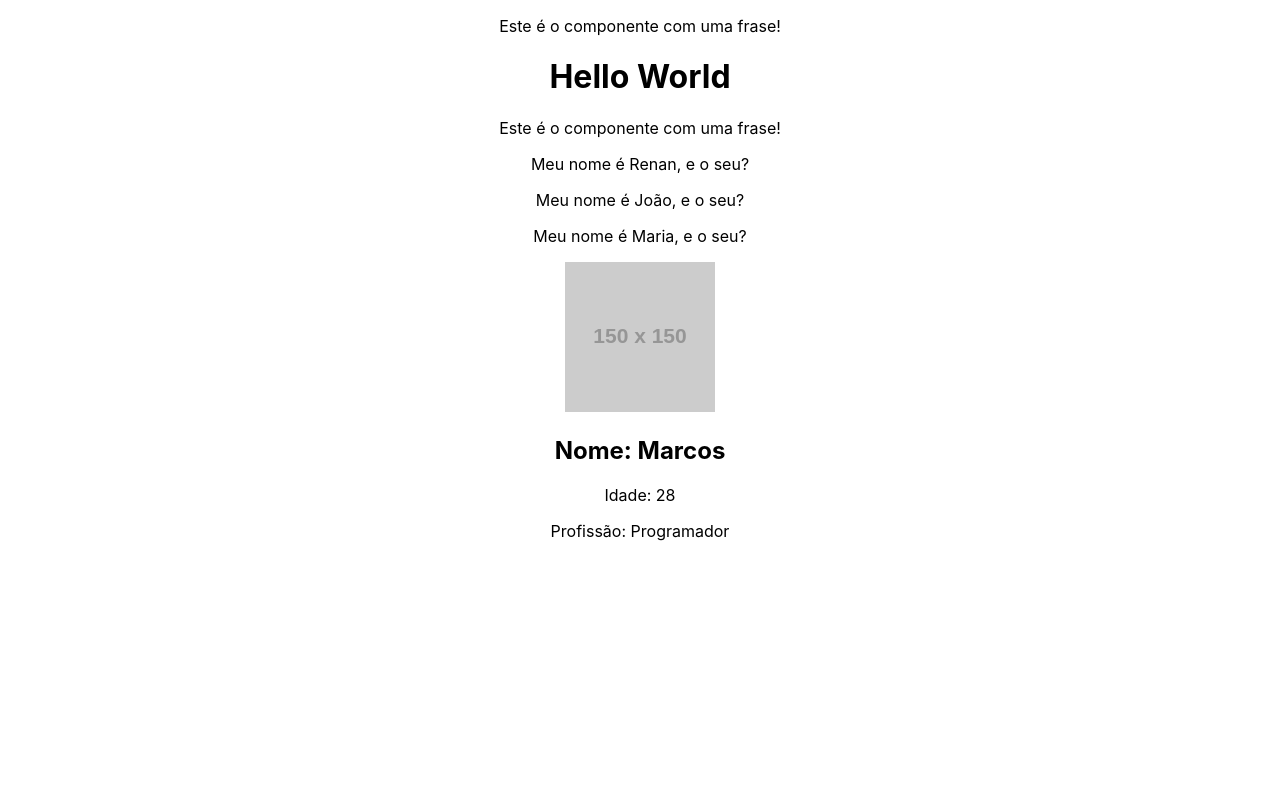
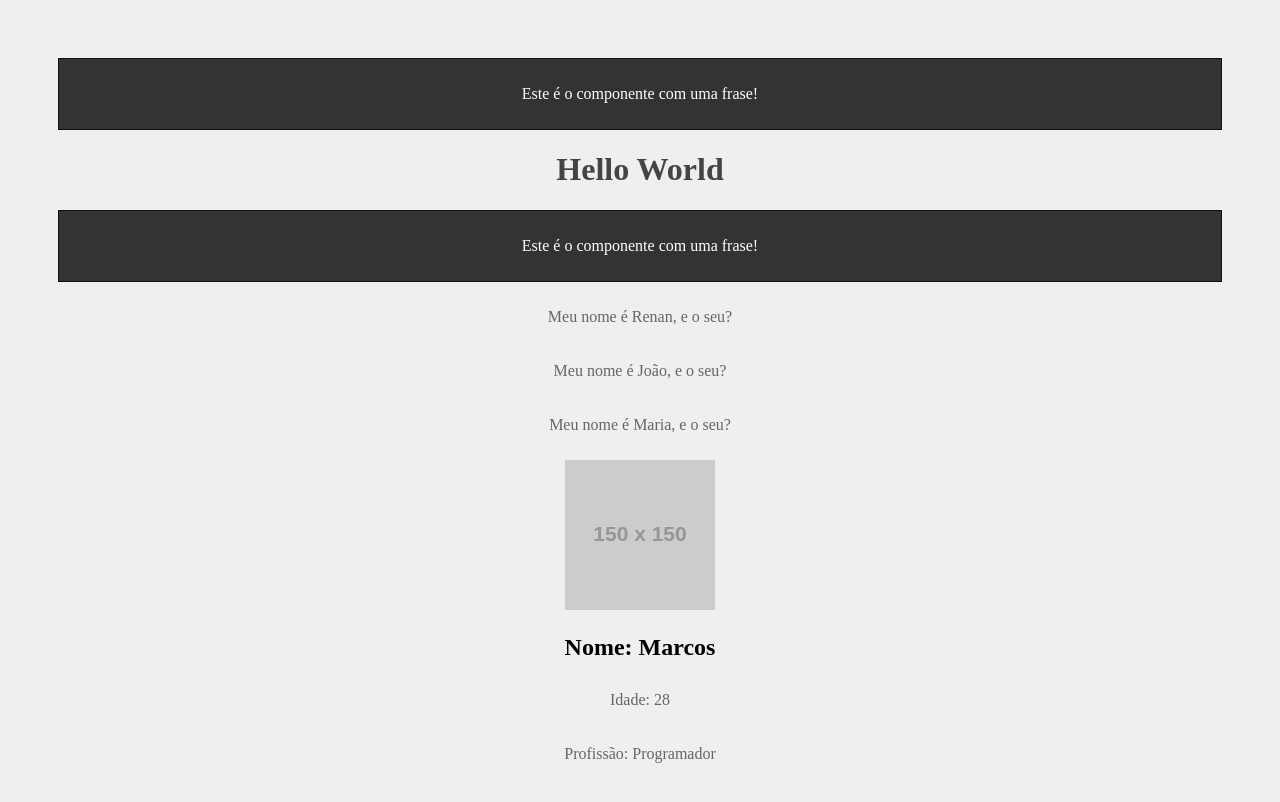
Before and after one commit to rfeit12/React-Tutorial, a React (Create React App) app in the folder meu-projeto/: page / in a window 1280 px wide. Shown: the top 802 px of the page. Built offline with nearby package versions, Linux system fonts and the light colour scheme.

Commit message:
Add CSS modules

```diff
--- a/meu-projeto/src/App.js
+++ b/meu-projeto/src/App.js
@@ -3,6 +3,7 @@
 import HelloWorld from './components/HelloWorld';
 import SayMyName from './components/SayMyName';
 import Pessoa from './components/Pessoa'
+import Frase from './components/Frase';
 
 function App() {
   const nome = 'Maria';
--- a/meu-projeto/src/components/Frase.js
+++ b/meu-projeto/src/components/Frase.js
@@ -1,7 +1,9 @@
+import styles from './Frase.module.css'
+
 function Frase() {
     return (
-        <div>
-            <p>Este é o componente com uma frase!</p>
+        <div className={styles.fraseContainer}>
+            <p className={styles.fraseContent}>Este é o componente com uma frase!</p>
         </div>
     )
 }
--- /dev/null
+++ b/meu-projeto/src/components/Frase.module.css
@@ -0,0 +1,9 @@
+.fraseContainer {
+    background-color: #333;
+    border: 1px solid #111;
+}
+
+.fraseContent {
+    padding: 10px;
+    color: #fff;
+}
--- a/meu-projeto/src/index.css
+++ b/meu-projeto/src/index.css
@@ -1,13 +1,13 @@
 body {
-  margin: 0;
-  font-family: -apple-system, BlinkMacSystemFont, 'Segoe UI', 'Roboto', 'Oxygen',
-    'Ubuntu', 'Cantarell', 'Fira Sans', 'Droid Sans', 'Helvetica Neue',
-    sans-serif;
-  -webkit-font-smoothing: antialiased;
-  -moz-osx-font-smoothing: grayscale;
+  padding: 50px;
+  background-color: #efefef;
 }
 
-code {
-  font-family: source-code-pro, Menlo, Monaco, Consolas, 'Courier New',
-    monospace;
+h1 {
+  color: #444;
 }
+
+p {
+  color: #666;
+  padding: 10px;
+}
```
